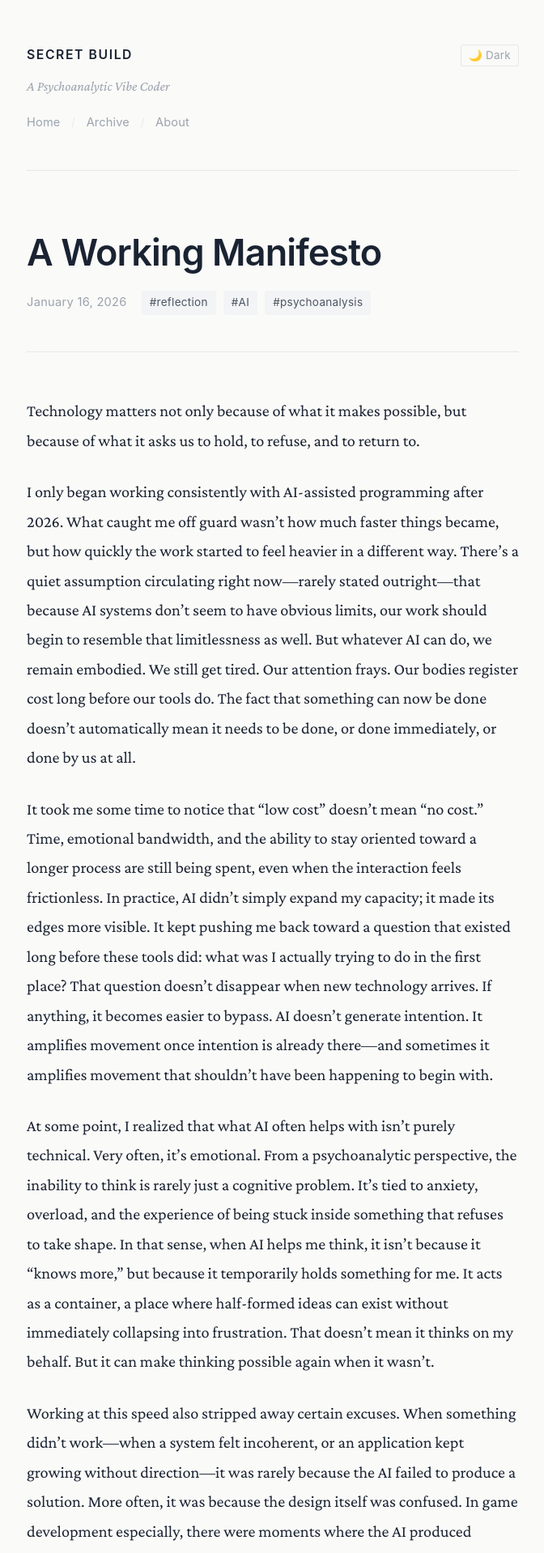
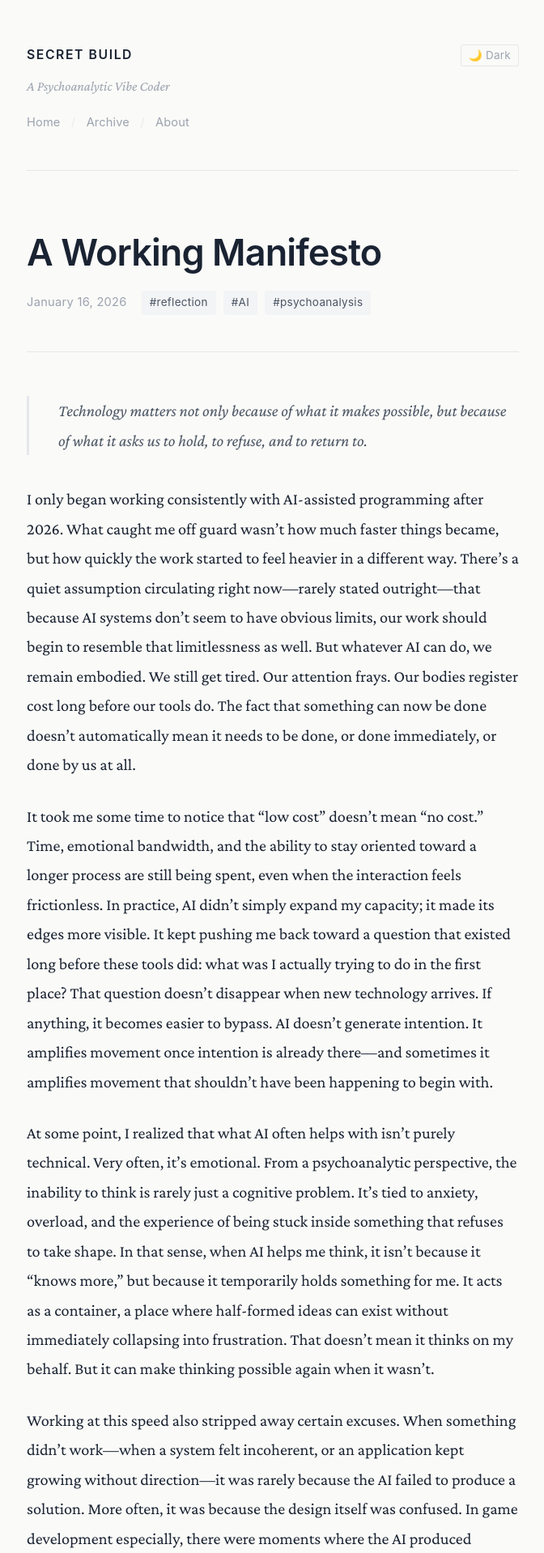
Before and after one commit to xiaomengicp/tech-blog, a Jekyll site: the page built from _posts/2026-01-16-a-working-manisfesto.md, in a window 1280 px wide. Shown: the top 1918 px of the page at 81% size, without its empty margins (303-975 px from the left). Built offline with Jekyll 4.4.1, drawn with Linux system fonts in a browser that asks for light colours.

```diff
--- a/_posts/2026-01-16-a-working-manisfesto.md
+++ b/_posts/2026-01-16-a-working-manisfesto.md
@@ -7,7 +7,7 @@ tags:
   - psychoanalysis
 published: true
 ---
-Technology matters not only because of what it makes possible, but because of what it asks us to hold, to refuse, and to return to.
+> Technology matters not only because of what it makes possible, but because of what it asks us to hold, to refuse, and to return to.
 
 <!--more-->
 
```
